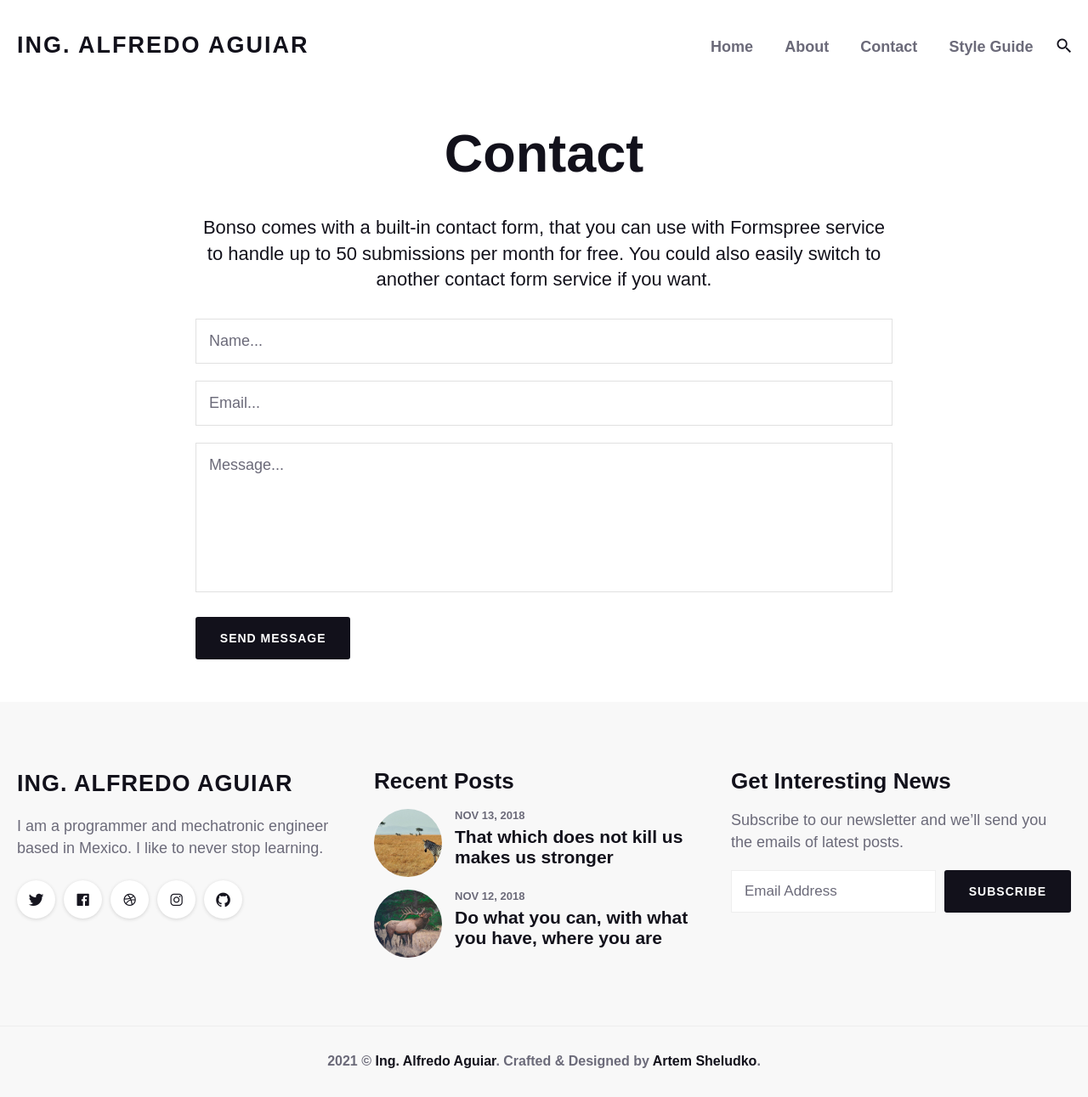
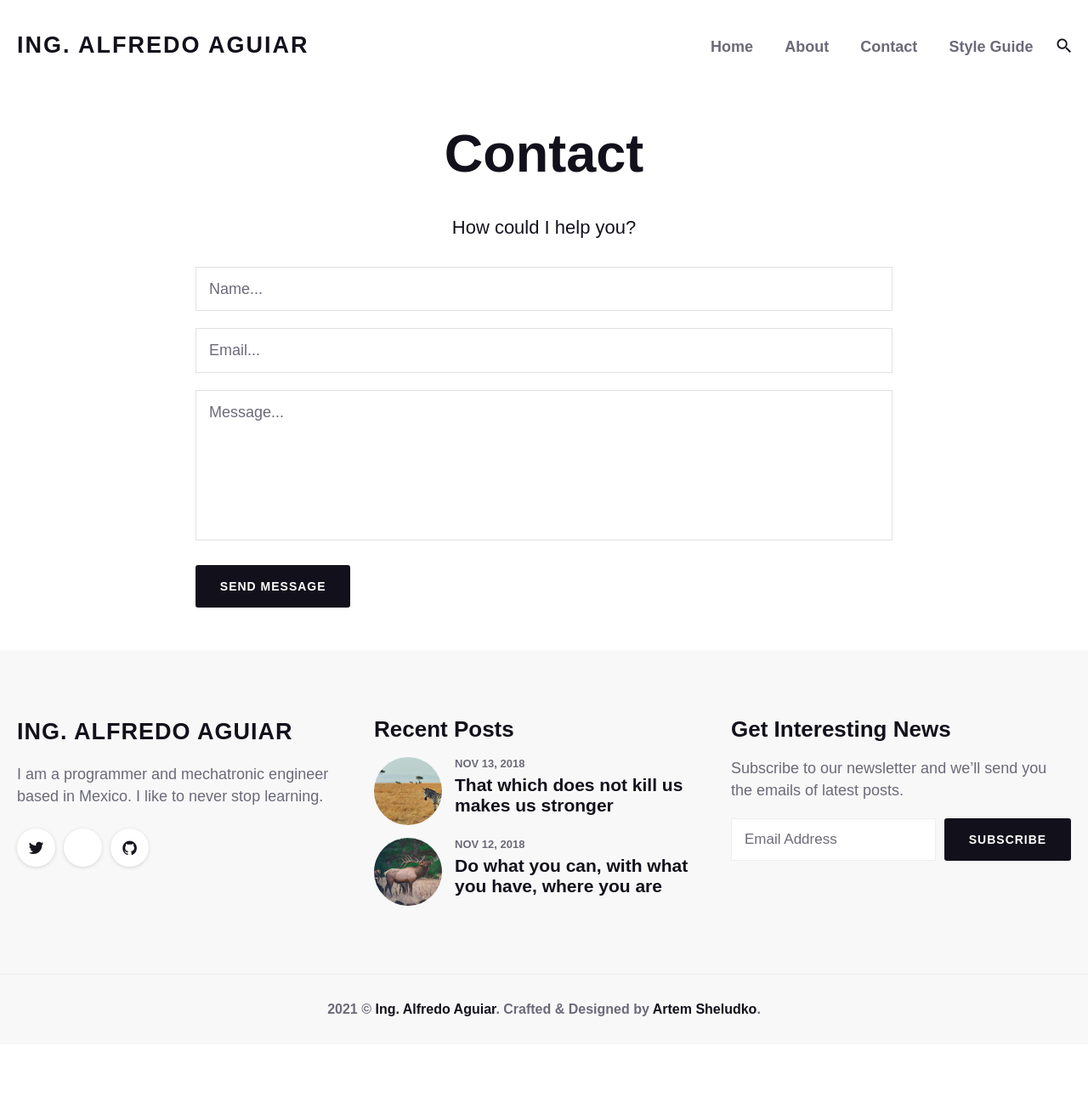
Before and after one commit to alfredoaguiararce/alfredoagrar, a Jekyll site: the page built from _pages/contact.html, in a window 1280 px wide. Shown: the whole page at 85% size. Built offline with Jekyll 4.4.1, drawn with Linux system fonts in a browser that asks for light colours; nearby versions of some CDN libraries; some web fonts are replaced; after the commit the page ends 1229 px from its top, so only the background shows below that.

Commit message:
Update _config.yml

```diff
--- a/_config.yml
+++ b/_config.yml
@@ -15,11 +15,9 @@ author:
   job: Mechatronic engineer and programmer.
 
 social:
-- {icon: "ion-logo-twitter", link: "https://twitter.com"}
-- {icon: "ion-logo-facebook", link: "https://facebook.com"}
-- {icon: "ion-logo-dribbble", link: "https://dribbble.com"}
-- {icon: "ion-logo-instagram", link: "https://instagram.com"}
-- {icon: "ion ion-logo-github", link: "https://github.com"}
+- {icon: "ion-logo-twitter", link: "https://mobile.twitter.com/AlfredoAgrAr"}
+- {icon: "ion-logo-medium", link: "https://medium.com"}
+- {icon: "ion ion-logo-github", link: "https://github.com/alfredoaguiararce"}
 
 # Example of adding a new link to the author section and footer - {icon: "ion-logo-pinterest", link: "https://pinterest.com"}
 # Other icons can be found at https://ionicons.com/v4/
@@ -33,8 +31,8 @@ slider: true # NOTE - By default, the slider is set to display featured posts. T
 #-------------------------------
 # Contact Settings
 contact:
-  email: your@email.com # Add your email for contant form
-  description: Bonso comes with a built-in contact form, that you can use with Formspree service to handle up to 50 submissions per month for free. You could also easily switch to another contact form service if you want. # Add a description of your form
+  email: alfredoaguiararce@gmail.com # Add your email for contant form
+  description: How could I help you?
 
 # NOTE
 # Bonso comes with a built-in contact form, that you can use with Formspree service to handle up to 50 submissions per month for free. You could also easily switch to another contact form service if you want.
@@ -42,7 +40,7 @@ contact:
 
 #-------------------------------
 # Comment Section (Disqus)
-disqus-identifier: mr-brown # Add your shortname for Disqus Comment. For example mr-brown
+disqus-identifier: alfredoagrar # Add your shortname for Disqus Comment. For example mr-brown
 
 
 #-------------------------------
```
